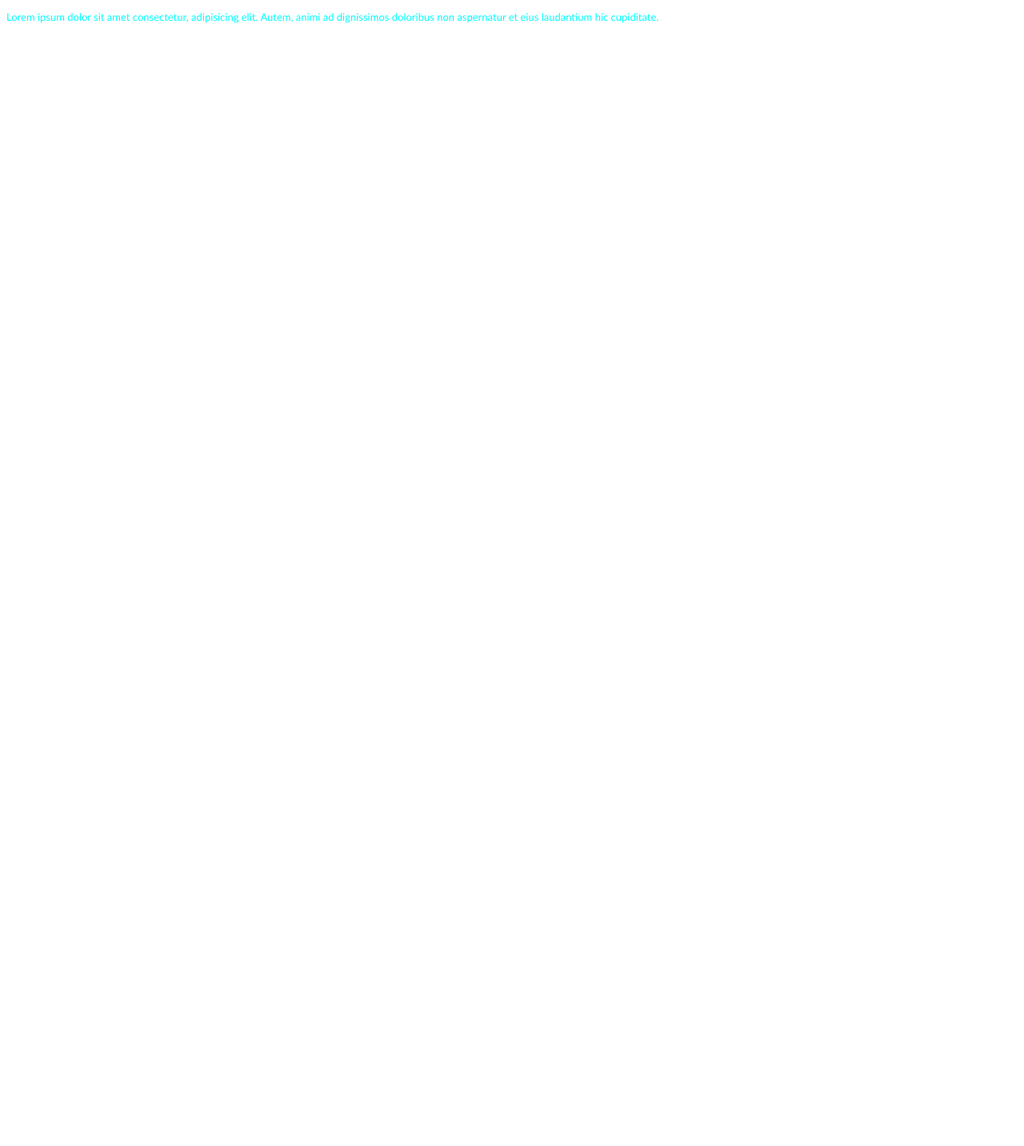
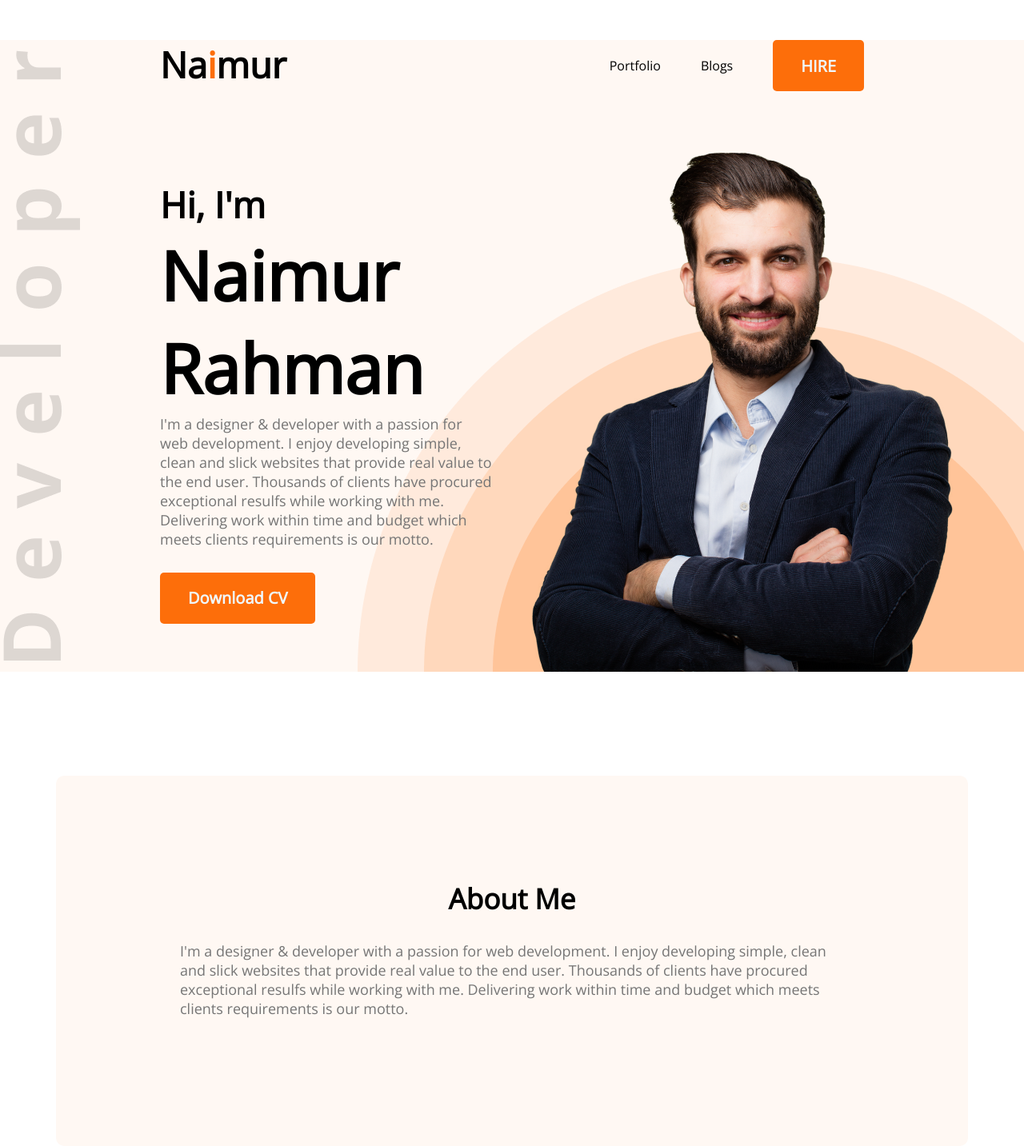
Before and after one commit to NaimurRahman227/NaimurPortfolio, a plain HTML site: page index.html in a window 1280 px wide. Shown: the whole page at 80% size. Before the commit the page ends 800 px from the top, so only its background shows below. Drawn offline with nearby package versions, Linux system fonts and the light colour scheme.

Commit message:
Header Completed

```diff
--- a/index.html
+++ b/index.html
@@ -5,8 +5,39 @@
     <meta name="viewport" content="width=device-width, initial-scale=1.0">
     <title>Naimur's Portfolio</title>
     <link rel="stylesheet" href="portfolio.css">
+    <link rel="preconnect" href="https://fonts.googleapis.com">
+<link rel="preconnect" href="https://fonts.gstatic.com" crossorigin>
+<link href="https://fonts.googleapis.com/css2?family=Open+Sans&display=swap" rel="stylesheet">
 </head>
 <body>
-    <p>Lorem ipsum dolor sit amet consectetur, adipisicing elit. Autem, animi ad dignissimos doloribus non aspernatur et eius laudantium hic cupiditate.</p>
+    <header class="header">
+        <nav>
+            <h2 class="navtitle">Na<span class="text-primary">i</span>mur</h2>
+            <ul>
+                <li>Portfolio</li>
+                <li>Blogs</li>
+                <li><button class="btn-primary">HIRE</button></li>
+            </ul>
+        </nav>
+        <div class="banner">
+            <div>
+                <h3 class="intro1">Hi, I'm </h3>
+                <h1 class="intro2">Naimur Rahman</h1>
+                <p class="banner-description">I'm a designer & developer with a passion for web development. I enjoy developing simple, clean and slick websites that provide real value to the end user. Thousands of clients have procured exceptional resulfs while working with me. Delivering work within time and budget which meets clients requirements is our motto.</p>
+                <button class="btn-primary">Download CV</button>
+            </div>
+            <img src="./images/hardy.png" alt="">
+        </div>
+    </header>
+    <main>
+        <section class="aboutme">
+            <h3 class="section-title">About Me</h3>
+            <p class="section-description">I'm a designer & developer with a passion for web development. I enjoy developing simple, clean and slick websites that provide real value to the end user. Thousands of clients have procured exceptional resulfs while working with me. Delivering work within time and budget which meets clients requirements is our motto.</p>
+        </section>
+    </main>
+    <footer>
+
+    </footer>
 </body>
 </html>
+<!-- Please Start From 5.5. Thank you -->
--- a/portfolio.css
+++ b/portfolio.css
@@ -1,5 +1,98 @@
-p{
-    color: aqua;
-    font-family: 'Gill Sans', 'Gill Sans MT', Calibri, 'Trebuchet MS', sans-serif;
-    font-size: small;
+*{
+    font-family: 'Open Sans', sans-serif;
+    margin: 0;
 }
+
+/* Header and Navigations */
+.navtitle {
+    font-weight: 800;
+    font-size: 45px;
+}
+.text-primary {
+    color: #FD6E0A;
+}
+
+nav {
+    display: flex;
+    justify-content: space-between;
+    margin: 50px 200px ;
+}
+
+nav ul {
+    list-style: none;
+    display: flex;
+    align-items: center;
+}
+
+nav li {
+    margin-left: 50px;
+}
+
+.btn-primary {
+    color: aliceblue;
+    font-weight: 700;
+    font-size: 20px;
+    height: 64px;
+    border-radius: 5px;
+    background: #FD6E0A;
+    border: 0;
+    padding: 18px 35px;
+}
+
+/* Banner Styles */
+
+.banner {
+    align-items: center;
+    margin: 0 80px 0 200px;
+    display: flex;
+}
+
+.intro1{
+    font-size: 45px;
+    font-weight: 600;
+}
+
+.intro2{
+    font-size: 85px;
+    font-weight: 700;
+}
+
+.banner-description{
+    font-size: 18px;
+    color: var(--dark-03, #757575);
+    margin-bottom: 30px;
+}
+/* banner Background */
+.header{
+    background: #FFF8F3;
+    background-image: url('./images/header_bg.png'), url('./images/developer.png');
+    background-repeat: no-repeat;
+    background-position:bottom right, left ;
+}
+
+/* About Section Styles */
+
+main{
+   max-width: 1140px;
+   margin: 0 auto;
+}
+
+.section-title{
+    font-size: 35px;
+    font-weight: 700;
+    text-align: center;
+    margin-bottom: 30px;
+}
+
+.section-description{
+    color: var(--dark-03, #757575);
+    font-size: 18px;
+    margin-bottom: 30px;
+}
+
+.aboutme{
+    margin-top: 130px;
+    border-radius: 10px;
+    background: #FFF8F3;
+    padding: 130px 155px;
+}
```
